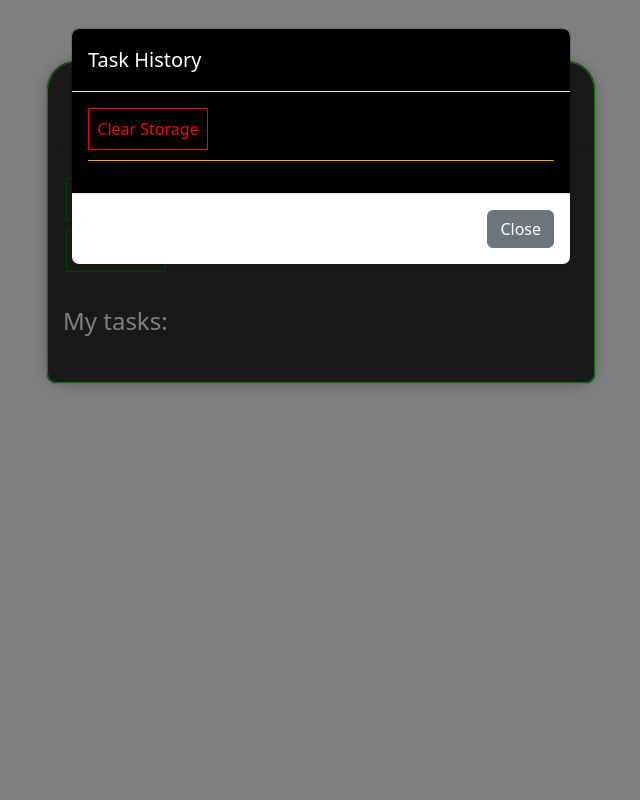
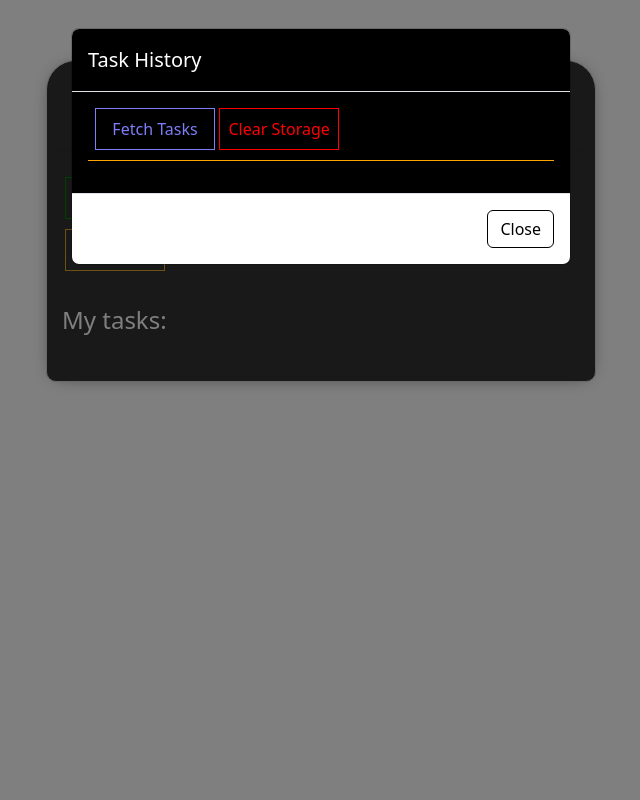
Before and after one commit to Abbhiishek/Webners, a PHP site: page /Contributions/todocp/index.html in a window 1280 px wide, after a click on "Task History". Shown: the whole page, without its empty margins (319-959 px from the left). Run offline with PHP 8.4, Linux system fonts and the light colour scheme.

Commit message:
Added a task history panel, Modified application interface

```diff
--- a/Contributions/todocp/index.html
+++ b/Contributions/todocp/index.html
@@ -36,6 +36,7 @@
         <button type="button" class="btn-close" data-bs-dismiss="modal" aria-label="Close"></button>
       </div>
       <div class="modal-body">
+        <input type="submit" value="Fetch Tasks" id="back">
         <input type="submit" value="Clear Storage" id="del">
         <ul id="localtasks">
 
@@ -43,7 +44,6 @@
       </div>
       <div class="modal-footer">
         <button type="button" class="btn btn-secondary" data-bs-dismiss="modal">Close</button>
-
       </div>
     </div>
   </div>
@@ -51,7 +51,6 @@
 
 
   <script src="script.js"></script>
-  <!-- JavaScript Bundle with Popper -->
 <script src="https://cdn.jsdelivr.net/npm/bootstrap@5.2.2/dist/js/bootstrap.bundle.min.js" integrity="sha384-OERcA2EqjJCMA+/3y+gxIOqMEjwtxJY7qPCqsdltbNJuaOe923+mo//f6V8Qbsw3" crossorigin="anonymous"></script>
 </body>
 </html>
--- a/Contributions/todocp/style.css
+++ b/Contributions/todocp/style.css
@@ -1,5 +1,6 @@
 body{
     font-family: poppins;
+
   }
   .box{
     width: 550px;
@@ -12,8 +13,8 @@
 
   }
   .inner{
-    border: 1px solid lime;
-    border-radius: 30px 30px 10px 10px;
+    /* border: 1px solid lime;
+    border-radius: 30px 30px 10px 10px; */
     padding: 5px;
   }
   p{
@@ -58,6 +59,7 @@
     background: none;
     border: 1px solid green;
     color: cyan;
+
   }
   #taskname:focus{
     border: 1px solid lime;
@@ -89,6 +91,9 @@
     list-style: none;
     margin: 1px;
     padding: 15px;
+    max-height: 300px;
+    overflow-y: scroll;
+    scroll-behavior: smooth;
   }
   li{
     margin: 2px;
@@ -103,18 +108,6 @@
     border: 1px solid black;
     background: gold;
     color: black;
-  }
-  input[type=checkbox]{
-    display: block;
-    margin: 1.5em;
-    width: 1.15em;
-    height: 1.15em;
-    border: 0.15em solid white;
-    background-color: black;
-    border-radius: 0.15em;
-    cursor: pointer;
-    color: white;
-
   }
   /* #tasklist button{
     background: none;
@@ -132,18 +125,30 @@
     background: gold;
     color: black;
     border: none;
+    display: none;
     text-decoration: line-through;
   }
 
   #save{
     background: none;
-    border: 1px solid green;
-    color: green;
+    border: 1px solid goldenrod;
+    color: goldenrod;
     transition: 0.4s;
+    display: inline;
     padding: 8px;
     width: 100px; margin-left: 13px; display: block; margin-top: 10px;
   }
-  #save:hover{border: 1px solid lime; cursor: pointer; color: lime}
+  #save:hover{border: 1px solid yellow; cursor: pointer; color: yellow}
+  #back{
+    background: none;
+    color: rgb(126, 126, 248);
+    border: 1px solid rgb(126, 126, 248);
+    padding: 8px;
+    width: 120px;
+    margin-left: 7px;
+    transition: 0.4s;
+  }
+  #back:hover{border: 1px solid skyblue; cursor: pointer; color: skyblue}
 
   #del{
     padding: 8px;
@@ -155,10 +160,22 @@
     color: red;
   }
   #del:hover{border: 1px solid orange; color: orange; }
-  #localtasks{border-top: 1px double orange; margin-top: 10px;
+  #localtasks{border-top: 1px double orange; margin-top: 10px; max-height: 250px;
+    overflow-y: scroll;
   }
+  ::-webkit-scrollbar{width: 10px; background: none;}
+  ::-webkit-scrollbar-track {
+    background: lime;
+  }
+  ::-webkit-scrollbar-thumb {
+    background: orange;
+  }
+  ::-webkit-scrollbar-thumb:hover {
+    background: cyan;
+  }
+
   #localtasks li{
-    list-style: square;
+    list-style: number;
     border: none;
     color: white;
     margin: 1px;
@@ -168,4 +185,6 @@
   #localtasks li:hover{background: none; font-weight: 800;}
   .modal-header{background: black; color: white;}
   .modal-body{background: black;}
-  .modal-footer{display: none;}
+  .modal-footer{background: red;}
+  .modal-footer button:hover{transition: 0.4s; background: none; border: 1px solid red; color: red;}
+  .modal-footer button{background: none; border: 1px solid black; color: black;}
```
Also changed, not shown: Contributions/todocp/script.js (+47 -22 lines).
